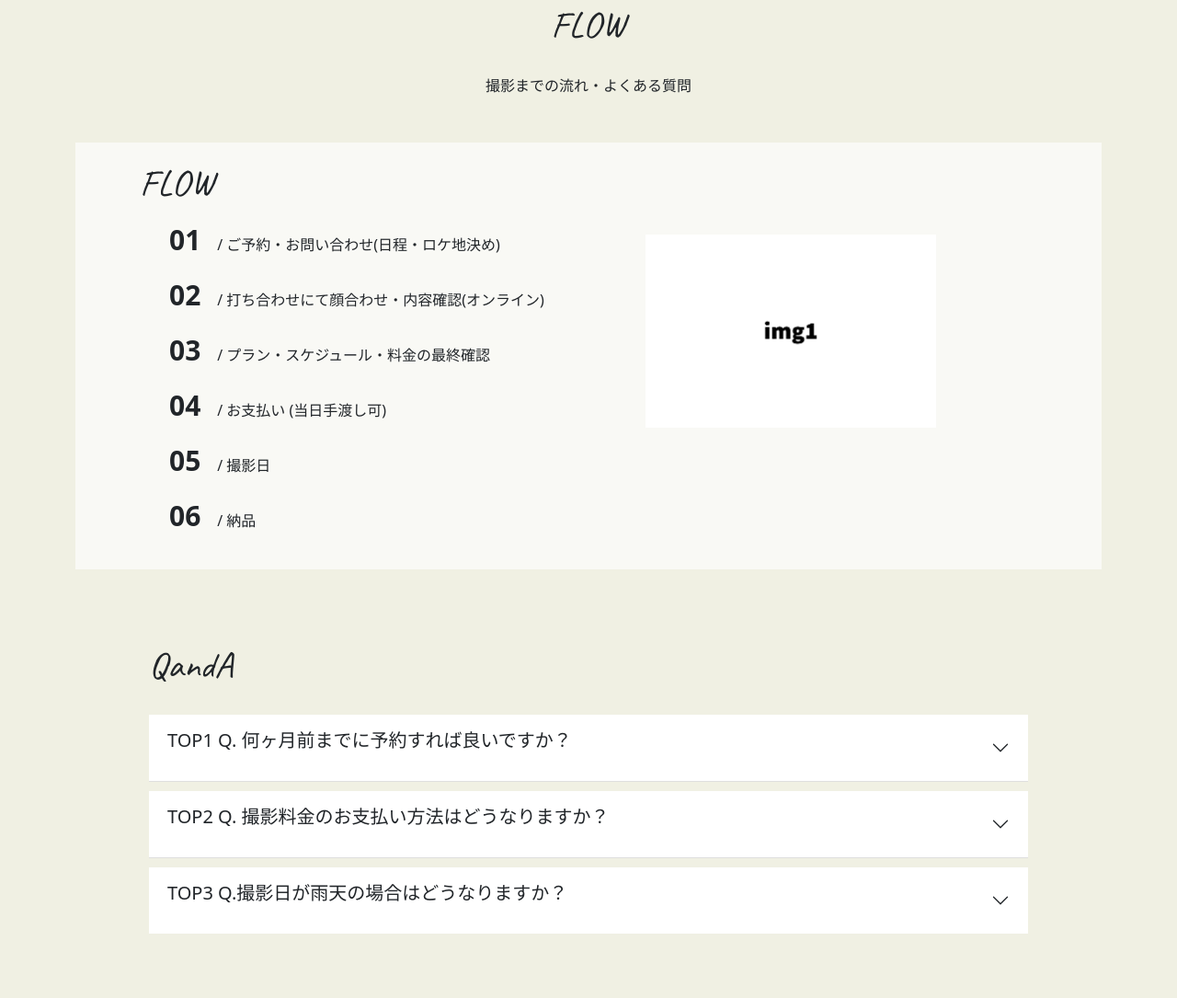
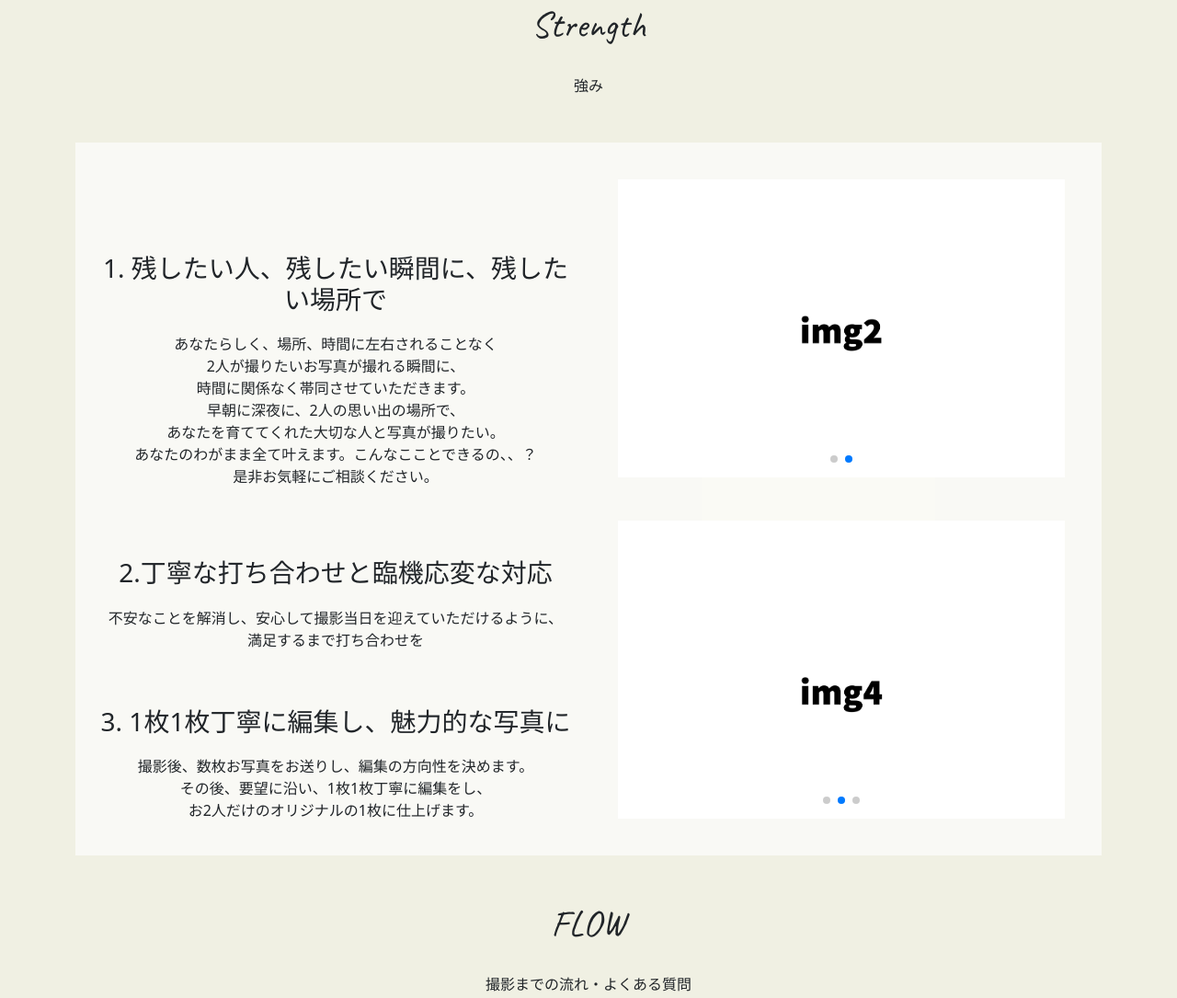
Before and after one commit to yudai0910sw/kuriyusan-portfolio, a plain HTML site: page flow.html in a window 1280 px wide. Shown: the part 129-1214 px from the top of the page at 92% size. Drawn offline with nearby package versions, Linux system fonts and the light colour scheme.

Commit message:
add:強みの追加

```diff
--- a/flow.html
+++ b/flow.html
@@ -46,6 +46,55 @@
     <main>
       <div class="container">
         <section class="top" style="text-align: center;">
+          <h1>Strength</h1>
+          <p>強み</p>
+        </section>
+        <section class="flow">
+          <div class="row">
+            <div class="col-md-6">
+              <div class="storength-main">
+                <h3>1. 残したい人、残したい瞬間に、残したい場所で</h3>
+                <p>あなたらしく、場所、時間に左右されることなく<br>2人が撮りたいお写真が撮れる瞬間に、<br>時間に関係なく帯同させていただきます。<br>早朝に深夜に、2人の思い出の場所で、<br>あなたを育ててくれた大切な人と写真が撮りたい。<br>あなたのわがまま全て叶えます。<br class="sma">こんなこことできるの、、？<br>是非お気軽にご相談ください。</p>
+              </div>
+            </div>
+            <div class="col-md-6">
+              <div class="flow-img">
+                <div class="swiper">
+                  <div class="swiper-wrapper">
+                    <div class="swiper-slide"><img src="img/img1.jpg"></div>
+                    <div class="swiper-slide"><img src="img/img2.jpg"></div>
+                  </div>
+                  <div class="swiper-pagination"></div>
+                </div>
+              </div>
+            </div>
+            <div class="col-md-6">
+              <div class="storength-main-2">
+                <h3>2.丁寧な打ち合わせと<br class="sma">臨機応変な対応</h3>
+                <p>不安なことを解消し、<br class="sma">安心して撮影当日を迎えていただけるように、<br>満足するまで打ち合わせを</p>
+                <h3>3. 1枚1枚丁寧に編集し、<br class="sma">魅力的な写真に</h3>
+                <p>撮影後、数枚お写真をお送りし、編集の方向性を決めます。<br>
+                  その後、要望に沿い、1枚1枚丁寧に編集をし、<br>お2人だけのオリジナルの1枚に仕上げます。</p>
+              </div>
+            </div>
+            <div class="col-md-6">
+              <div class="flow-img">
+                <div class="swiper">
+                  <div class="swiper-wrapper">
+                    <!-- <div class="swiper-slide"><img src="img/sample.jpg"></div> -->
+                    <div class="swiper-slide"><img src="img/img3.jpg"></div>
+                    <!-- <div class="swiper-slide"><img src="img/sample-3.jpg"></div> -->
+                    <div class="swiper-slide"><img src="img/img4.jpg"></div>
+                    <!-- <div class="swiper-slide"><img src="img/sample-4.jpg"></div> -->
+                    <div class="swiper-slide"><img src="img/img5.jpg"></div>
+                  </div>
+                  <div class="swiper-pagination"></div>
+                </div>
+              </div>
+            </div>
+          </div>
+        </section>
+        <section class="top" style="text-align: center;">
           <h1>FLOW</h1>
           <p>撮影までの流れ・よくある質問</p>
         </section>
@@ -65,8 +114,8 @@
               </div>
             </div>
             <div class="col-md-6">
-              <div class="img">
-                <img src="img/img1.jpg" alt="">
+              <div class="flow-img">
+                <img src="img/img6.jpg" alt="">
               </div>
             </div>
           </div>
@@ -121,9 +170,23 @@
         </section>
       </div>
     </main>
+
     <script src="https://code.jquery.com/jquery-3.5.1.slim.min.js" integrity="sha384-DfXdz2htPH0lsSSs5nCTpuj/zy4C+OGpamoFVy38MVBnE+IbbVYUew+OrCXaRkfj" crossorigin="anonymous"></script>
     <script src="https://cdn.jsdelivr.net/npm/popper.js@1.16.0/dist/umd/popper.min.js" integrity="sha384-Q6E9RHvbIyZFJoft+2mJbHaEWldlvI9IOYy5n3zV9zzTtmI3UksdQRVvoxMfooAo" crossorigin="anonymous"></script>
     <script src="https://stackpath.bootstrapcdn.com/bootstrap/4.5.0/js/bootstrap.min.js" integrity="sha384-OgVRvuATP1z7JjHLkuOU7Xw704+h835Lr+6QL9UvYjZE3Ipu6Tp75j7Bh/kR0JKI" crossorigin="anonymous"></script>
-    <script src="https://cdnjs.cloudflare.com/ajax/libs/popper.js/1.14.7/umd/popper.min.js"></script>
+    <script>
+    const swiper = new Swiper(".swiper", {
+      pagination: {
+        el: ".swiper-pagination"
+      },
+      navigation: {
+        nextEl: ".swiper-button-next",
+        prevEl: ".swiper-button-prev"
+      },
+      autoplay: {
+        delay: 4000,
+      }
+    });
+    </script>
   </body>
 </html>
--- a/stylesheets/flow.css
+++ b/stylesheets/flow.css
@@ -7,9 +7,28 @@
   background-color: #ffffffa3;
 }
 
-.img {
-  width: 60%;
-  margin-left: 50px;
+.flow-img {
+  padding: 20px;
+}
+
+.storength-main {
+  text-align: center;
+}
+.storength-main h3 {
+  margin-top: 100px;
+}
+.storength-main p {
+  margin-top: 20px;
+}
+
+.storength-main-2 {
+  text-align: center;
+}
+.storength-main-2 h3 {
+  margin-top: 60px;
+}
+.storength-main-2 p {
+  margin-top: 20px;
 }
 
 .main {
@@ -69,6 +88,30 @@
     margin-right: 0px;
   }
 
+  .flow-img {
+    padding: 0px;
+  }
+
+  .storength-main {
+    text-align: center;
+  }
+  .storength-main h3 {
+    margin-top: 10px;
+  }
+  .storength-main p {
+    margin-top: 20px;
+  }
+
+  .storength-main-2 {
+    text-align: center;
+  }
+  .storength-main-2 h3 {
+    margin-top: 50px;
+  }
+  .storength-main-2 p {
+    margin-top: 20px;
+  }
+
   .sma{
     display: block;
   }
```
Also changed, not shown: index.html (+2 -2 lines).
